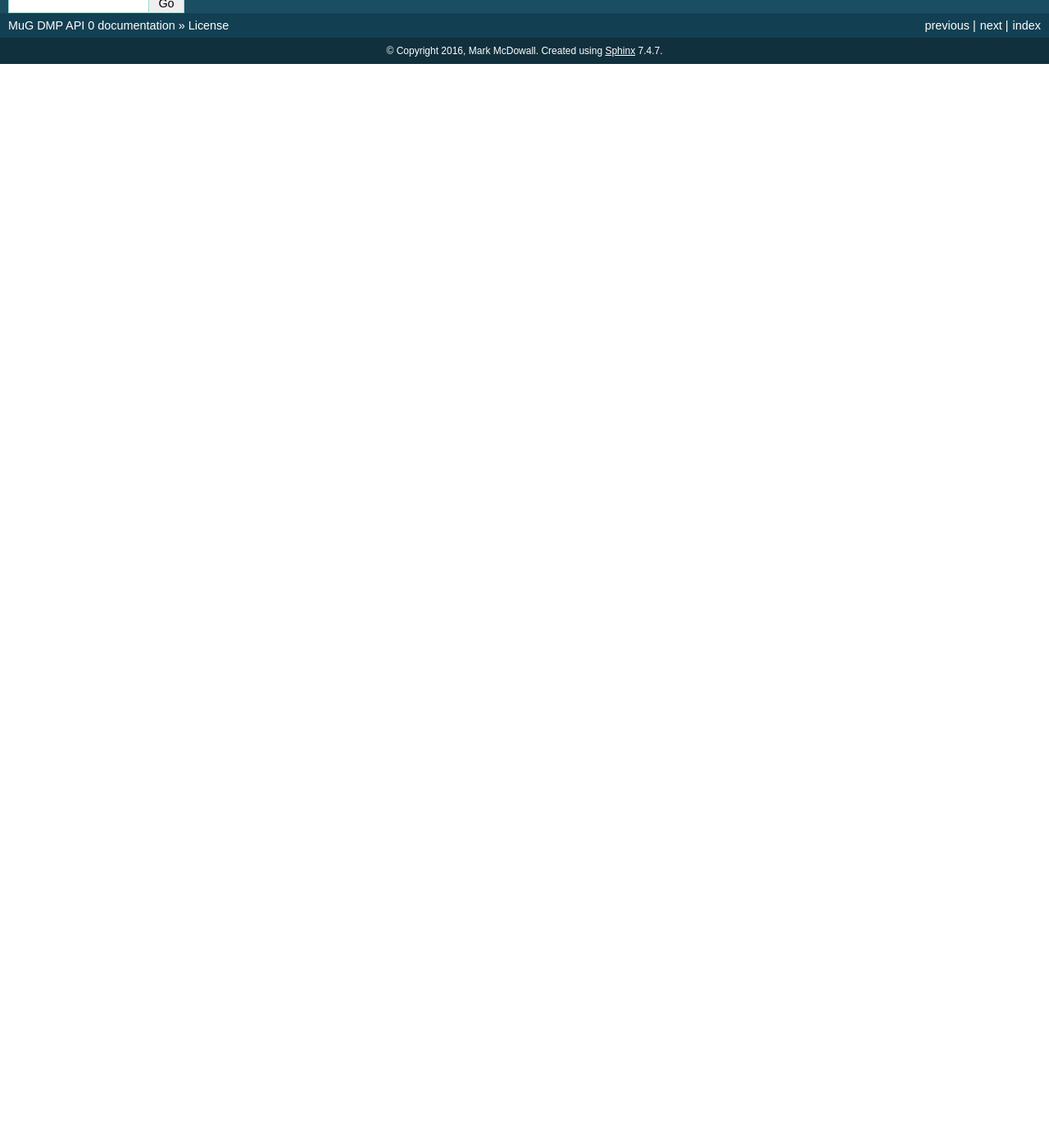
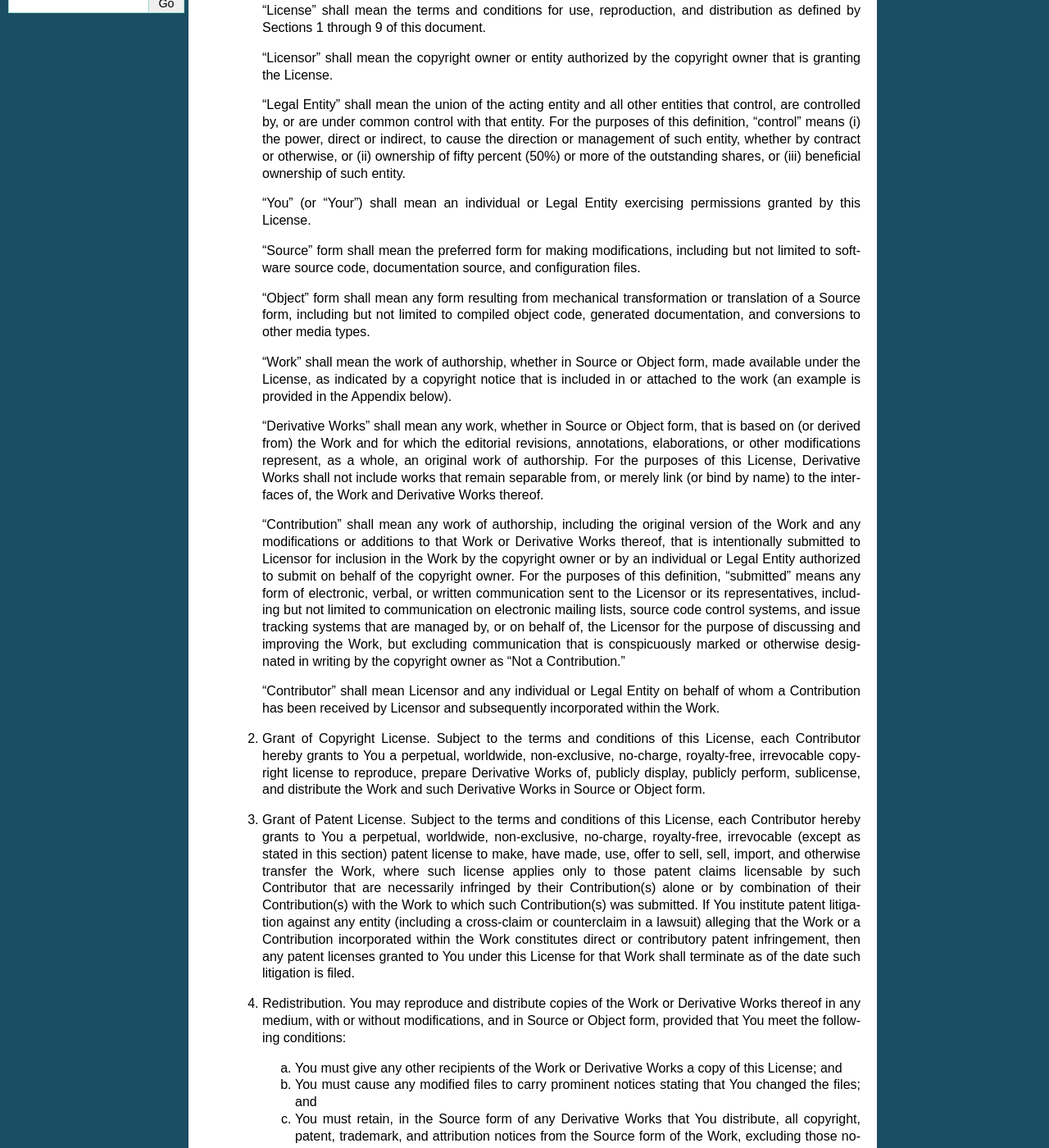
Before and after one commit to Multiscale-Genomics/mg-dm-api, a Sphinx documentation site: the page built from docs/license.rst, in a window 1280 px wide and 1400 px high, scrolled down 270 px. Shown: the whole window at 82% size. Built offline with Sphinx 7.4.7, drawn with Linux system fonts in a browser that asks for light colours; before the commit the page ends 900 px from its top, so only the background shows below that; some of the changed text lies outside the part shown.

Commit message:
Fix to the display of he license

```diff
--- a/docs/license.rst
+++ b/docs/license.rst
@@ -1,6 +1,6 @@
 License
 -------
-.. code-block:: none
+:: none
                                 Apache License
                            Version 2.0, January 2004
                         http://www.apache.org/licenses/
```
